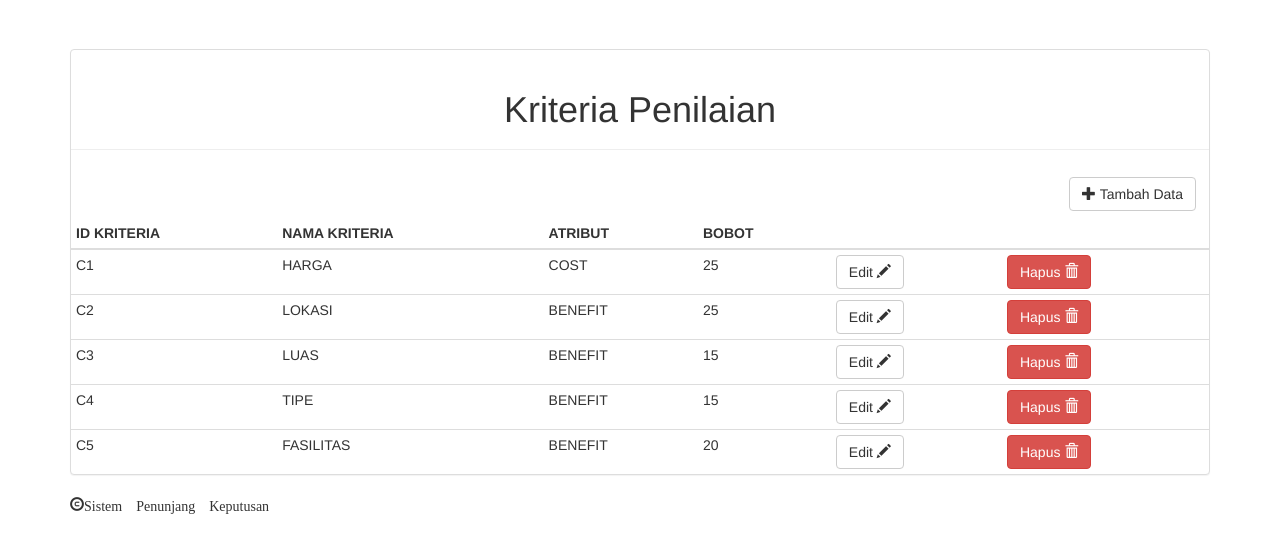
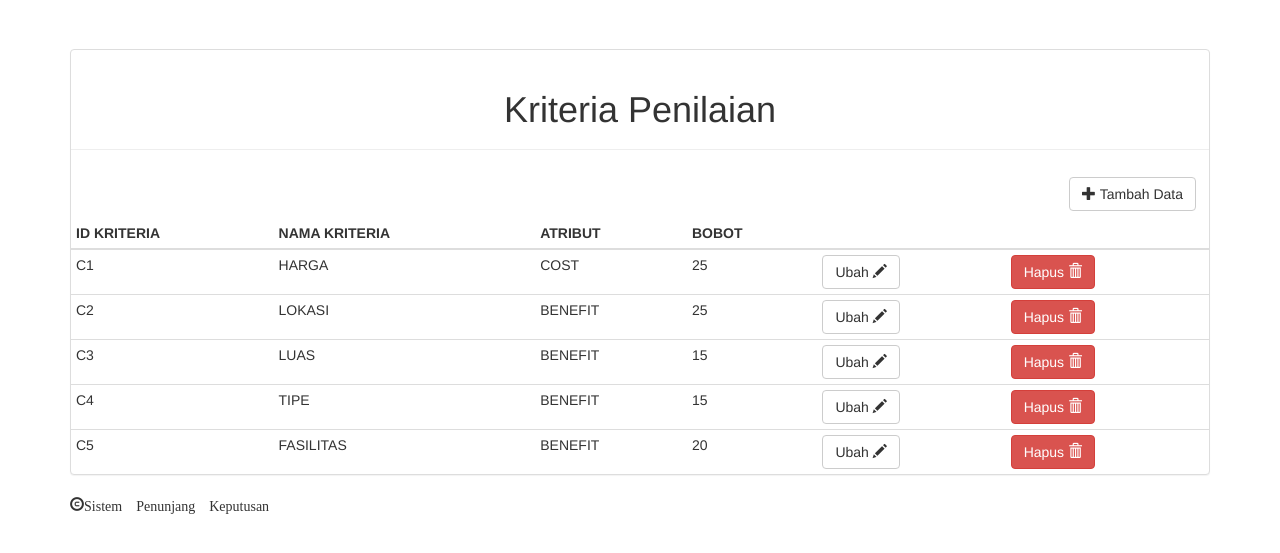
Before and after one commit to spras00/spk_zawa, a CodeIgniter app: page /spk_zawa/kriteria in a window 1280 px wide. Shown: the part 51-604 px from the top of the page. Run offline with CodeIgniter, Linux system fonts and the light colour scheme; data comes from the database, SQL or seed files in the repository; some libraries are stand-ins or nearby versions.

Commit message:
Update view_kriteria.php

```diff
--- a/application/views/view_kriteria.php
+++ b/application/views/view_kriteria.php
@@ -44,13 +44,13 @@ Tambah Data
 				<td>
 					<a href="<?php echo base_url('kriteria/edit/'.$kr['id_k']); ?>">
 						<button type="button" class="btn btn-default">
-							Edit
+							Ubah
   						<span class="glyphicon glyphicon-pencil" aria-hidden="true"></span>
 						</button>
 					</a>
 				</td>
 				<td>
-					<a href="<?php echo base_url('kriteria/delete/'.$kr['id_k']); ?>">
+					<a href="<?php echo base_url('kriteria/delete/'.$kr['id_k']); ?>" onclick="return confirm('Hapus Data Kriteria?');">
 						<button type="button" class="btn btn-danger">
 							Hapus
 						<span class="glyphicon glyphicon-trash" aria-hidden="true"></span>
```
